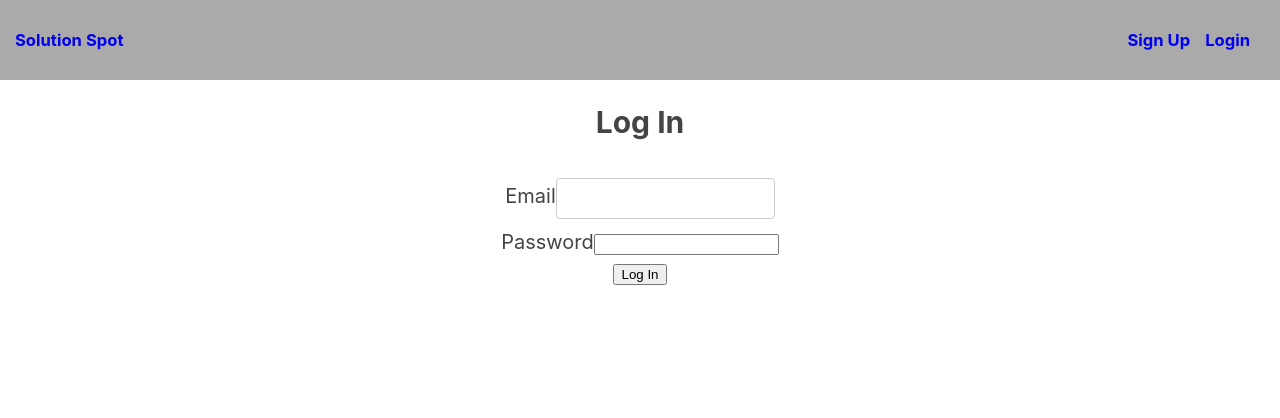
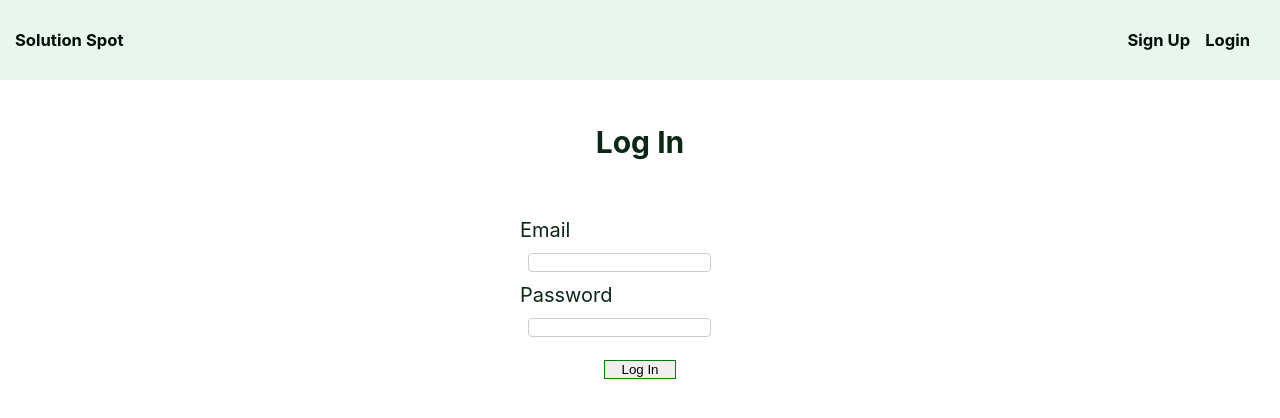
Before and after one commit to karinafarina/solution-spot-client, a React (Create React App) app: page /login in a window 1280 px wide. Shown: the top 418 px of the page. Built offline with nearby package versions, Linux system fonts and the light colour scheme; no server answers.

Commit message:
begin styling

```diff
--- a/src/AddSolutions/AddSolutions.css
+++ b/src/AddSolutions/AddSolutions.css
@@ -1,6 +1,6 @@
 .solutions {
   max-width: 500px;
-  margin: 20px auto 120px;
+  margin: 100px auto 120px;
 }
 
 form.solutions-form {
@@ -9,7 +9,7 @@ form.solutions-form {
   margin-top: 30px;
 }
 
-textarea#my-solution {
+textarea#content {
   width: 80%;
   margin: 20px auto;
 }
--- a/src/AddSolutions/AddSolutions.js
+++ b/src/AddSolutions/AddSolutions.js
@@ -71,7 +71,7 @@ class AddSolutions extends Component {
           {/* replace category with the category that was selected in category page */}
           <h4>{currentCategory.title}</h4>
           <form className="solutions-form" onSubmit={this.handleAddSolution}>
-            <label htmlFor="Content">My Solution Content</label>
+            <label htmlFor="Content">My Solution</label>
             <textarea id="content" name="content" cols="30" rows="10" onChange={e => this.updateContent(e.target.value)}></textarea>
             {/* {this.state.content.touched && (
               <ValidationError message={contentError} />
--- a/src/AddUser/AddUser.css
+++ b/src/AddUser/AddUser.css
@@ -1,3 +1,22 @@
 .sign-up {
+  max-width: 300px;
+  text-align: left;
   margin-top: 120px;
+  margin: 120px auto;
 }
+
+.signup-form {
+  width: 80%;
+  margin: 50px auto;
+}
+
+h2 {
+  text-align: center;
+}
+
+button {
+  border: 1px solid green;
+  margin: 15px auto;
+  width: 30%;
+  display: block;
+}
--- a/src/AddUser/AddUser.js
+++ b/src/AddUser/AddUser.js
@@ -46,7 +46,7 @@ export default class AddUser extends Component {
 
           <div>
             <label htmlFor="userPassword">Password</label>
-            <input type="userPassword" name='userPassword' id='userPassword' />
+            <input type="text" name='userPassword' id='userPassword' />
             {/* {this.state.userPassword.touched && (
               <ValidationError message={userPasswordError} />
             )} */}
--- a/src/App.css
+++ b/src/App.css
@@ -3,9 +3,9 @@
 }
 
 body {
-  font-family: "Open Sans", sans-serif;
+  font-family: Ro, sans-serif;
   font-size: 20px;
-  color: #444;
+  color: #0a2717;
   text-align: center;
   line-height: 1.5;;
 }
@@ -16,20 +16,22 @@ ul {
 }
 a {
   text-decoration: none;
+  color: #010e06
 }
 
 header {
-  padding: 60px 15px;
+  padding: 60px 40px;
+  margin-top: 80px;
 }
 
 section {
   min-height: 200px;
   padding: 30px 15px;
-  background-color: #bbb;
+  background-color: #102910;
 }
 
 section:nth-child(even) {
-  background-color: #ddd;
+  background-color: #e9f6ef;
 }
 
 p {
@@ -41,13 +43,10 @@ textarea {
   vertical-align: top;
 }
 
-
-
 /* Style inputs */
   input[type=text], select, textarea {
   /* width: 30%; */
-  padding: 12px 20px;
-  margin: 8px 0;
+  margin: 8px ;
   display: inline-block;
   border: 1px solid #ccc;
   border-radius: 4px;
--- a/src/Login/Login.css
+++ b/src/Login/Login.css
@@ -1,3 +1,22 @@
-  .login {
-    margin-top: 100px;
-  }
+ .login {
+  max-width: 300px;
+  text-align: left;
+  margin-top: 120px;
+  margin: 120px auto;
+}
+
+.login-form {
+  width: 80%;
+  margin: 50px auto;
+}
+
+h2 {
+  text-align: center;
+}
+
+button {
+  border: 1px solid green;
+  margin: 15px auto;
+  width: 30%;
+  display: block;
+}
--- a/src/Login/Login.js
+++ b/src/Login/Login.js
@@ -49,7 +49,7 @@ export default class Login extends Component {
             <div>
               <label htmlFor="userPassword">Password</label>
               <input
-                type="password"
+                type="text"
                 name='userPassword'
                 id='userPassword'
               // onChange={e => this.updateUserPassword(e.target.value)}
--- a/src/Navigation/Navigation.css
+++ b/src/Navigation/Navigation.css
@@ -1,6 +1,6 @@
 nav, footer {
   padding: 1%, 0;
-  background-color: #aaa;
+  background-color: #e9f6ef;
 }
 
 nav.header{
```
